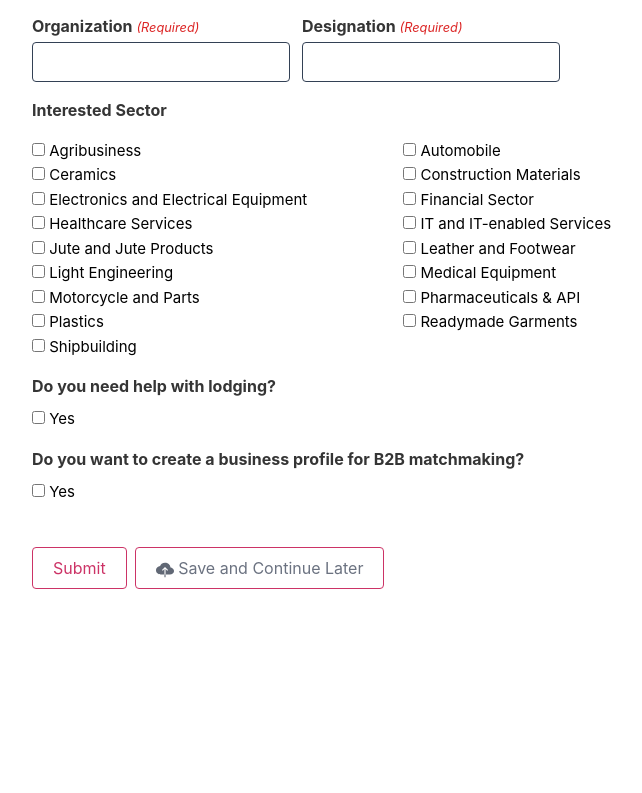
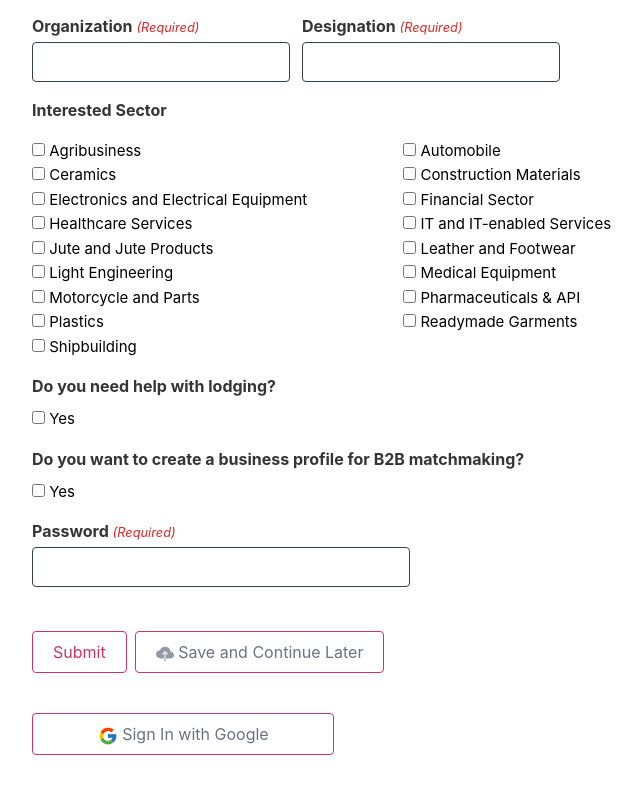
Before and after one commit to indrajith76/e2people-assignment, a React (Create React App) app: page / in a window 1280 px wide. Shown: the part 433-1226 px from the top of the page, without its empty margins (230-872 px from the left). Before the commit the page ends 1092 px from the top, so only its background shows below. Built offline with nearby package versions, Linux system fonts and the light colour scheme; no server answers.

Commit message:
added signUp functionality and added functionality for store user data

```diff
--- a/src/Pages/SignUp/SignUp.js
+++ b/src/Pages/SignUp/SignUp.js
@@ -1,7 +1,10 @@
-import React, { useState } from "react";
+import React, { useContext, useState } from "react";
 import { IoCloudUploadSharp } from "react-icons/io5";
+import { AuthContext } from "../../contexts/AuthProvider/AuthProvider";
+import { FcGoogle } from "react-icons/fc";
 
 const SignUp = () => {
+  const { createUser, emailVerification, user, googleSignIn } = useContext(AuthContext);
   const [interestedSectors, setInterestedSectors] = useState([]);
 
   const interestedSectorsHandler = (e) => {
@@ -10,6 +13,31 @@ const SignUp = () => {
           interestedSectors.filter((value) => value !== e.target.value)
         )
       : interestedSectors.push(e.target.value);
+  };
+
+  const googleSignInHandler = () => {
+    googleSignIn()
+      .then((result) => {
+        // success message
+      })
+      .catch((err) => console.log(err));
+  };
+
+  const signUpHandler = (email, password) => {
+    createUser(email, password)
+      .then((result) => {
+        alert("account created successfully");
+        sendVerification();
+      })
+      .catch((err) => console.log(err));
+  };
+
+  const sendVerification = () => {
+    emailVerification()
+      .then((result) => {
+        alert("please check you email for verification");
+      })
+      .catch((err) => console.log(err));
   };
 
   const registrationHandler = (event) => {
@@ -25,6 +53,7 @@ const SignUp = () => {
     const interestedSector = interestedSectors;
     const need_help_with_lodging = form.need_help_with_lodging.value;
     const create_business_profile = form.create_business_profile.value;
+    const password = form.password.value;
 
     const userData = {
       registrationType: registrationType,
@@ -39,6 +68,8 @@ const SignUp = () => {
       create_business_profile: create_business_profile,
     };
 
+    signUpHandler(email, password);
+
     fetch("https://techxbazar-server-side.vercel.app/products/", {
       method: "POST",
       headers: {
@@ -50,6 +81,7 @@ const SignUp = () => {
       .then((data) => {
         console.log(data);
         alert("added successfully");
+        event.target.reset();
       });
   };
 
@@ -85,7 +117,7 @@ const SignUp = () => {
               Local Delegate
             </label>
           </div>
-          {/* name field */}
+
           <div className="mt-4">
             <label className="font-bold text-[#353535]">
               Name{" "}
@@ -99,6 +131,7 @@ const SignUp = () => {
                   type="text"
                   className="border border-slate-700 rounded h-10 pl-2"
                   name="firstName"
+                  defaultValue={user?.displayName?.split(" ")[0]}
                 />
                 <label htmlFor="">First</label>
               </div>
@@ -107,13 +140,13 @@ const SignUp = () => {
                   type="text"
                   className="border border-slate-700 rounded h-10 pl-2"
                   name="lastName"
+                  defaultValue={user?.displayName?.split(" ")[1]}
                 />
                 <label htmlFor="">Last</label>
               </div>
             </div>
           </div>
 
-          {/* email and phone */}
           <div>
             <div className="mt-4">
               <div className="flex gap-3 mt-1">
@@ -125,9 +158,10 @@ const SignUp = () => {
                     </small>
                   </label>
                   <input
-                    type="text"
+                    type="email"
                     className="border border-slate-700 rounded h-10 pl-2 mt-1"
                     name="email"
+                    defaultValue={user?.email}
                   />
                 </div>
                 <div className="flex flex-col">
@@ -147,7 +181,6 @@ const SignUp = () => {
             </div>
           </div>
 
-          {/* Organization and designation */}
           <div>
             <div className="mt-4">
               <div className="flex gap-3 mt-1">
@@ -456,6 +489,23 @@ const SignUp = () => {
             </label>
           </div>
 
+          <div className="mt-4">
+            <div className="flex flex-col">
+              <label className="font-bold text-[#353535]">
+                Password{" "}
+                <small>
+                  <em className="text-red-600 font-normal">(Required)</em>
+                </small>
+              </label>
+              <input
+                type="password"
+                className="border border-slate-700 rounded h-10 pl-2 mt-1 w-1/2"
+                name="password"
+                required
+              />
+            </div>
+          </div>
+
           <div className="flex gap-2 mt-11">
             <button
               className="border border-[#c36] hover:bg-[#c36] text-[#c36] hover:text-white px-5 py-2 rounded"
@@ -464,11 +514,17 @@ const SignUp = () => {
               Submit
             </button>
             <button className="border border-[#c36] text-[#6b7280] px-5 py-2 rounded">
-              <IoCloudUploadSharp className="inline text-[#616875] text-lg" />{" "}
+              <IoCloudUploadSharp className="inline text-[#929aa8] text-lg" />{" "}
               Save and Continue Later
             </button>
           </div>
         </form>
+        <button
+          onClick={googleSignInHandler}
+          className="border border-[#c36] hover:bg-slate-100 text-[#6b7280] px-5 py-2 rounded mt-10 w-2/5"
+        >
+          <FcGoogle className="inline text-xl" /> Sign In with Google
+        </button>
       </div>
     </div>
   );
--- /dev/null
+++ b/src/contexts/AuthProvider/AuthProvider.js
@@ -0,0 +1,54 @@
+import React, { createContext, useEffect, useState } from "react";
+import {
+  createUserWithEmailAndPassword,
+  getAuth,
+  sendEmailVerification,
+  onAuthStateChanged,
+  signInWithPopup,
+  GoogleAuthProvider,
+} from "firebase/auth";
+import app from "../../firebase/firebase.config";
+
+export const AuthContext = createContext();
+
+const auth = getAuth(app);
+
+const AuthProvider = ({ children }) => {
+  const [user, setUser] = useState({});
+
+  const googleProvider = new GoogleAuthProvider();
+
+  const createUser = (email, password) => {
+    return createUserWithEmailAndPassword(auth, email, password);
+  };
+
+  const emailVerification = () => {
+    return sendEmailVerification(auth.currentUser);
+  };
+
+  const googleSignIn = () => {
+    return signInWithPopup(auth, googleProvider);
+  };
+
+  useEffect(() => {
+    const unsubscribe = onAuthStateChanged(auth, (currentUser) => {
+      setUser(currentUser);
+    });
+    return () => unsubscribe();
+  }, [user]);
+
+  console.log(user)
+
+  const authInfo = {
+    createUser,
+    emailVerification,
+    user,
+    googleSignIn,
+  };
+
+  return (
+    <AuthContext.Provider value={authInfo}>{children}</AuthContext.Provider>
+  );
+};
+
+export default AuthProvider;
--- a/src/index.js
+++ b/src/index.js
@@ -3,12 +3,13 @@ import ReactDOM from 'react-dom/client';
 import './index.css';
 import App from './App';
 import reportWebVitals from './reportWebVitals';
+import AuthProvider from './contexts/AuthProvider/AuthProvider';
 
 const root = ReactDOM.createRoot(document.getElementById('root'));
 root.render(
-  <React.StrictMode>
+  <AuthProvider>
     <App />
-  </React.StrictMode>
+  </AuthProvider>
 );
 
 // If you want to start measuring performance in your app, pass a function
```
